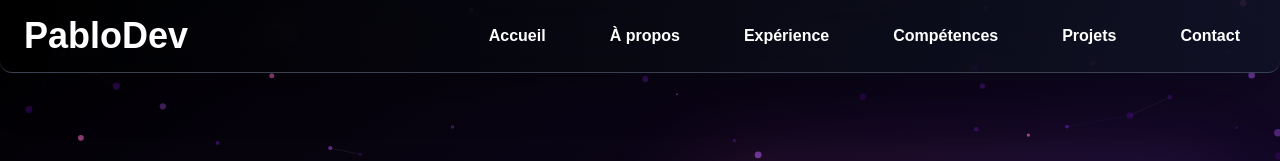
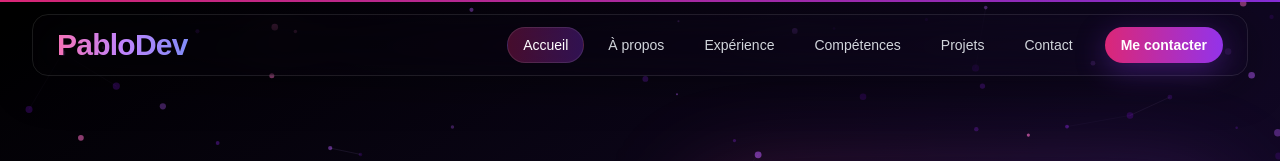
Before and after one commit to PabloDev-bit/portfolio, a Next.js app in the folder my-next-app/: page / in a window 1280 px wide. Shown: the top 161 px of the page. Built offline with nearby package versions, Linux system fonts and the light colour scheme.

Commit message:
feat: enhance Navbar component with improved structure, animations, and mobile menu integration

```diff
--- a/my-next-app/app/(components)/Navbar.tsx
+++ b/my-next-app/app/(components)/Navbar.tsx
@@ -1,123 +1,236 @@
-'use client';
+"use client";
 
-import Link from 'next/link';
-import { FC, ReactNode, useState } from 'react';
-import { FaBars, FaTimes } from 'react-icons/fa';
-import { motion, AnimatePresence } from 'framer-motion';
+import Link from "next/link";
+import { usePathname } from "next/navigation";
+import { useEffect, useState } from "react";
+import { motion, AnimatePresence, useScroll, useSpring, useReducedMotion } from "framer-motion";
+import { FiMenu, FiX, FiGithub, FiLinkedin, FiMail } from "react-icons/fi";
 
-interface NavItemProps {
-  href: string;
-  children: ReactNode;
-  onClick?: () => void;
+/**
+ * Navbar v2
+ * - Même palette (noir → indigo, accents rose/pourpre)
+ * - Verre + gradient subtil, bords doux, ombres propres
+ * - État scrolled (opacité/blur/border renforcés)
+ * - Barre de progression de scroll (top)
+ * - Hover underline fluide + highlight actif
+ * - Menu mobile plein écran, blur, stagger
+ * - Respect prefers-reduced-motion
+ */
+
+const NAV_LINKS: { href: string; label: string }[] = [
+  { href: "/", label: "Accueil" },
+  { href: "/about", label: "À propos" },
+  { href: "/experience", label: "Expérience" },
+  { href: "/skills", label: "Compétences" },
+  { href: "/projects", label: "Projets" },
+  { href: "/contact", label: "Contact" },
+];
+
+function classNames(...c: (string | false | null | undefined)[]) {
+  return c.filter(Boolean).join(" ");
 }
 
-const navItemVariants = {
-  initial: { opacity: 0, y: -10 },
-  animate: { opacity: 1, y: 0 },
-  hover: { scale: 1.1, textShadow: "0px 0px 12px rgba(255,255,255,0.8)" },
-};
+export default function Navbar() {
+  const pathname = usePathname();
+  const [open, setOpen] = useState(false);
+  const [scrolled, setScrolled] = useState(false);
+  const prefersReduced = useReducedMotion();
 
-const NavItem: FC<NavItemProps> = ({ href, children, onClick }) => {
-  return (
-    <motion.div
-      variants={navItemVariants}
-      whileHover="hover"
-      className="relative"
-    >
-      <Link
-        href={href}
-        onClick={onClick}
-        className="px-4 py-2 rounded-lg text-white font-semibold transition duration-300 ease-in-out"
-      >
-        {children}
-      </Link>
-      {/* Underline animé */}
-      <motion.div
-        initial={{ scaleX: 0 }}
-        whileHover={{ scaleX: 1 }}
-        transition={{ duration: 0.3, ease: 'easeInOut' }}
-        className="absolute left-0 -bottom-1 h-[2px] w-full bg-gradient-to-r from-blue-400 to-purple-500 origin-left"
-      />
-    </motion.div>
-  );
-};
+  // Scroll state → renforce le glass et la border
+  useEffect(() => {
+    const onScroll = () => setScrolled(window.scrollY > 8);
+    onScroll();
+    window.addEventListener("scroll", onScroll);
+    return () => window.removeEventListener("scroll", onScroll);
+  }, []);
 
-export default function Navbar() {
-  const [isOpen, setIsOpen] = useState(false);
+  // Barre de progression du scroll (haut de page)
+  const { scrollYProgress } = useScroll();
+  const scaleX = useSpring(scrollYProgress, { stiffness: 120, damping: 22, mass: 0.2 });
 
-  const toggleMenu = () => setIsOpen((prev) => !prev);
-  const closeMenu = () => setIsOpen(false);
+  // Variants
+  const itemVariants = {
+    hidden: { opacity: 0, y: -8 },
+    show: { opacity: 1, y: 0, transition: { duration: 0.45, ease: [0.22, 1, 0.36, 1] } },
+  } as const;
 
-  const menuVariants = {
-    hidden: { opacity: 0, y: -20 },
-    visible: { opacity: 1, y: 0 },
-    exit: { opacity: 0, y: -20 },
-  };
+  const mobileVariants = {
+    hidden: { opacity: 0, y: -16 },
+    visible: { opacity: 1, y: 0, transition: { duration: 0.35 } },
+    exit: { opacity: 0, y: -12, transition: { duration: 0.25 } },
+  } as const;
+
+  const toggle = () => setOpen((v) => !v);
+  const close = () => setOpen(false);
 
   return (
-    <header className="w-full fixed top-0 left-0 right-0 z-50">
-      {/* Container avec effet glassmorphism */}
+    <header className="fixed top-0 inset-x-0 z-50">
+      {/* Progress bar top */}
       <motion.div
-        initial={{ opacity: 0 }}
-        animate={{ opacity: 1 }}
-        transition={{ duration: 0.5 }}
-        className="bg-gradient-to-r from-black/60 to-gray-900/60 backdrop-blur-lg shadow-2xl rounded-b-xl border-b border-gray-700"
+        style={{ scaleX, transformOrigin: "0% 0%" }}
+        className="h-0.5 bg-gradient-to-r from-pink-600 to-purple-600/90"
+      />
+
+      {/* Shell full width */}
+      <div
+        className={classNames(
+          "mx-auto max-w-7xl px-4 sm:px-6 lg:px-8", // container
+          "pt-3"
+        )}
       >
-        <nav className="flex items-center justify-between max-w-7xl mx-auto px-6 py-4">
-          {/* Logo animé */}
+        <motion.nav
+          role="navigation"
+          aria-label="Navigation principale"
+          initial={{ opacity: 0, y: -8 }}
+          animate={{ opacity: 1, y: 0 }}
+          transition={{ duration: 0.5, ease: [0.22, 1, 0.36, 1] }}
+          className={classNames(
+            "relative flex items-center justify-between",
+            "rounded-2xl border backdrop-blur-xl shadow-[0_10px_40px_rgba(0,0,0,0.35)]",
+            "px-4 sm:px-6 py-3",
+            "bg-gradient-to-br from-white/6 via-white/4 to-transparent",
+            scrolled ? "border-white/15 bg-white/8" : "border-white/10"
+          )}
+        >
+          {/* Logo */}
+          <Link href="/" className="relative isolate">
+            <span className="sr-only">Accueil</span>
+            <motion.div
+              whileHover={prefersReduced ? undefined : { scale: 1.03 }}
+              className="text-2xl sm:text-3xl font-extrabold tracking-tight bg-gradient-to-r from-pink-400 via-purple-400 to-indigo-400 bg-clip-text text-transparent"
+            >
+              PabloDev
+            </motion.div>
+          </Link>
+
+          {/* Desktop links */}
+          <div className="hidden md:flex items-center gap-1 lg:gap-2">
+            {NAV_LINKS.map((l) => {
+              const active = l.href === "/" ? pathname === "/" : pathname.startsWith(l.href);
+              return (
+                <motion.div key={l.href} variants={itemVariants} initial="hidden" animate="show" className="relative">
+                  <Link
+                    href={l.href}
+                    className={classNames(
+                      "group relative inline-flex items-center px-4 py-2 text-sm font-medium",
+                      "rounded-full transition-colors",
+                      active ? "text-white" : "text-gray-300 hover:text-white"
+                    )}
+                  >
+                    {/* Highlight pill for active */}
+                    <span
+                      className={classNames(
+                        "absolute inset-0 rounded-full -z-10",
+                        active
+                          ? "bg-gradient-to-r from-pink-600/30 to-purple-600/30 border border-white/10 backdrop-blur"
+                          : ""
+                      )}
+                    />
+                    {l.label}
+                    {/* underline on hover */}
+                    <motion.span
+                      aria-hidden
+                      className="pointer-events-none absolute left-4 right-4 -bottom-[2px] h-[2px] rounded-full bg-gradient-to-r from-pink-500 to-purple-500 origin-left"
+                      initial={{ scaleX: 0 }}
+                      whileHover={prefersReduced ? undefined : { scaleX: 1 }}
+                      transition={{ duration: 0.3, ease: "easeInOut" }}
+                    />
+                  </Link>
+                </motion.div>
+              );
+            })}
+
+            {/* CTA */}
+            <Link
+              href="/contact"
+              className="ml-1 lg:ml-2 inline-flex items-center gap-2 rounded-full px-4 py-2 text-sm font-semibold text-white bg-gradient-to-r from-pink-600 to-purple-600 shadow-[0_8px_30px_rgba(136,58,234,0.35)] hover:shadow-[0_12px_42px_rgba(136,58,234,0.55)] focus:outline-none focus-visible:ring-2 focus-visible:ring-pink-400/60 transition-all"
+            >
+              Me contacter
+            </Link>
+          </div>
+
+          {/* Mobile toggle */}
+          <button
+            aria-label={open ? "Fermer le menu" : "Ouvrir le menu"}
+            aria-expanded={open}
+            onClick={toggle}
+            className="md:hidden inline-flex items-center justify-center rounded-xl p-2.5 text-white/90 hover:text-white bg-white/5 hover:bg-white/10 border border-white/10 transition focus:outline-none focus-visible:ring-2 focus-visible:ring-pink-400/60"
+          >
+            {open ? <FiX size={20} /> : <FiMenu size={20} />}
+          </button>
+        </motion.nav>
+      </div>
+
+      {/* Mobile menu overlay */}
+      <AnimatePresence>
+        {open && (
           <motion.div
-            whileHover={{ scale: 1.1, textShadow: "0px 0px 12px rgba(255,255,255,0.8)" }}
-            className="text-4xl font-extrabold text-white"
-          >
-            PabloDev
-          </motion.div>
-
-          {/* Menu desktop avec staggered animation */}
-          <motion.div
-            className="hidden md:flex space-x-8"
-            initial="initial"
-            animate="animate"
-            variants={{
-              animate: { transition: { staggerChildren: 0.1 } }
-            }}
-          >
-            <NavItem href="/">Accueil</NavItem>
-            <NavItem href="/about">À propos</NavItem>
-            <NavItem href="/experience">Expérience</NavItem>
-            <NavItem href="/skills">Compétences</NavItem>
-            <NavItem href="/projects">Projets</NavItem>
-            <NavItem href="/contact">Contact</NavItem>
-          </motion.div>
-
-          {/* Icône du menu mobile avec rotation */}
-          <motion.div
-            animate={{ rotate: isOpen ? 90 : 0 }}
-            transition={{ duration: 0.3 }}
-            className="md:hidden text-white text-3xl cursor-pointer"
-            onClick={toggleMenu}
-          >
-            {isOpen ? <FaTimes /> : <FaBars />}
-          </motion.div>
-        </nav>
-      </motion.div>
-
-      {/* Menu mobile animé */}
-      <AnimatePresence>
-        {isOpen && (
-          <motion.div
+            key="mobile"
             initial="hidden"
             animate="visible"
             exit="exit"
-            variants={menuVariants}
-            transition={{ duration: 0.3 }}
-            className="md:hidden absolute top-[80px] left-0 w-full bg-gradient-to-b from-black/80 to-gray-900/80 backdrop-blur-md px-6 py-6 flex flex-col space-y-4 border-t border-gray-700"
+            variants={mobileVariants}
+            className="md:hidden fixed top-[52px] sm:top-[56px] left-0 right-0 z-40"
           >
-            <NavItem href="/" onClick={closeMenu}>Accueil</NavItem>
-            <NavItem href="/about" onClick={closeMenu}>À propos</NavItem>
-            <NavItem href="/experience" onClick={closeMenu}>Expérience</NavItem>
-            <NavItem href="/skills" onClick={closeMenu}>Compétences</NavItem>
-            <NavItem href="/projects" onClick={closeMenu}>Projets</NavItem>
-            <NavItem href="/contact" onClick={closeMenu}>Contact</NavItem>
+            <div className="mx-4 sm:mx-6 mt-2 rounded-2xl border border-white/10 bg-gradient-to-b from-black/70 via-[#0f0720]/80 to-[#1a0933]/80 backdrop-blur-xl shadow-2xl">
+              <nav className="px-4 sm:px-6 py-4 flex flex-col">
+                {NAV_LINKS.map((l, i) => {
+                  const active = l.href === "/" ? pathname === "/" : pathname.startsWith(l.href);
+                  return (
+                    <motion.div
+                      key={l.href}
+                      initial={{ opacity: 0, y: 10 }}
+                      animate={{ opacity: 1, y: 0 }}
+                      transition={{ delay: prefersReduced ? 0 : 0.04 * i, duration: 0.25 }}
+                    >
+                      <Link
+                        onClick={close}
+                        href={l.href}
+                        className={classNames(
+                          "block w-full px-4 py-3 rounded-xl text-base font-medium",
+                          active ? "text-white bg-white/5 border border-white/10" : "text-gray-300 hover:text-white hover:bg-white/5"
+                        )}
+                      >
+                        {l.label}
+                      </Link>
+                    </motion.div>
+                  );
+                })}
+
+                <div className="mt-2 grid grid-cols-3 gap-2 px-2">
+                  <a
+                    href="https://github.com/PabloDev-bit"
+                    target="_blank"
+                    rel="noopener noreferrer"
+                    className="flex items-center justify-center gap-2 rounded-xl px-3 py-2 text-sm text-gray-200 bg-white/5 hover:bg-white/10 border border-white/10 transition"
+                  >
+                    <FiGithub /> GitHub
+                  </a>
+                  <a
+                    href="https://linkedin.com"
+                    target="_blank"
+                    rel="noopener noreferrer"
+                    className="flex items-center justify-center gap-2 rounded-xl px-3 py-2 text-sm text-gray-200 bg-white/5 hover:bg-white/10 border border-white/10 transition"
+                  >
+                    <FiLinkedin /> LinkedIn
+                  </a>
+                  <a
+                    href="mailto:pablopro.dev@gmail.com"
+                    className="flex items-center justify-center gap-2 rounded-xl px-3 py-2 text-sm text-gray-200 bg-white/5 hover:bg-white/10 border border-white/10 transition"
+                  >
+                    <FiMail /> Email
+                  </a>
+                </div>
+
+                <Link
+                  href="/contact"
+                  onClick={close}
+                  className="mt-3 mb-2 mx-2 inline-flex items-center justify-center rounded-full px-4 py-3 text-sm font-semibold text-white bg-gradient-to-r from-pink-600 to-purple-600 shadow-[0_8px_30px_rgba(136,58,234,0.35)] hover:shadow-[0_12px_42px_rgba(136,58,234,0.55)] transition"
+                >
+                  Me contacter
+                </Link>
+              </nav>
+            </div>
           </motion.div>
         )}
       </AnimatePresence>
```
